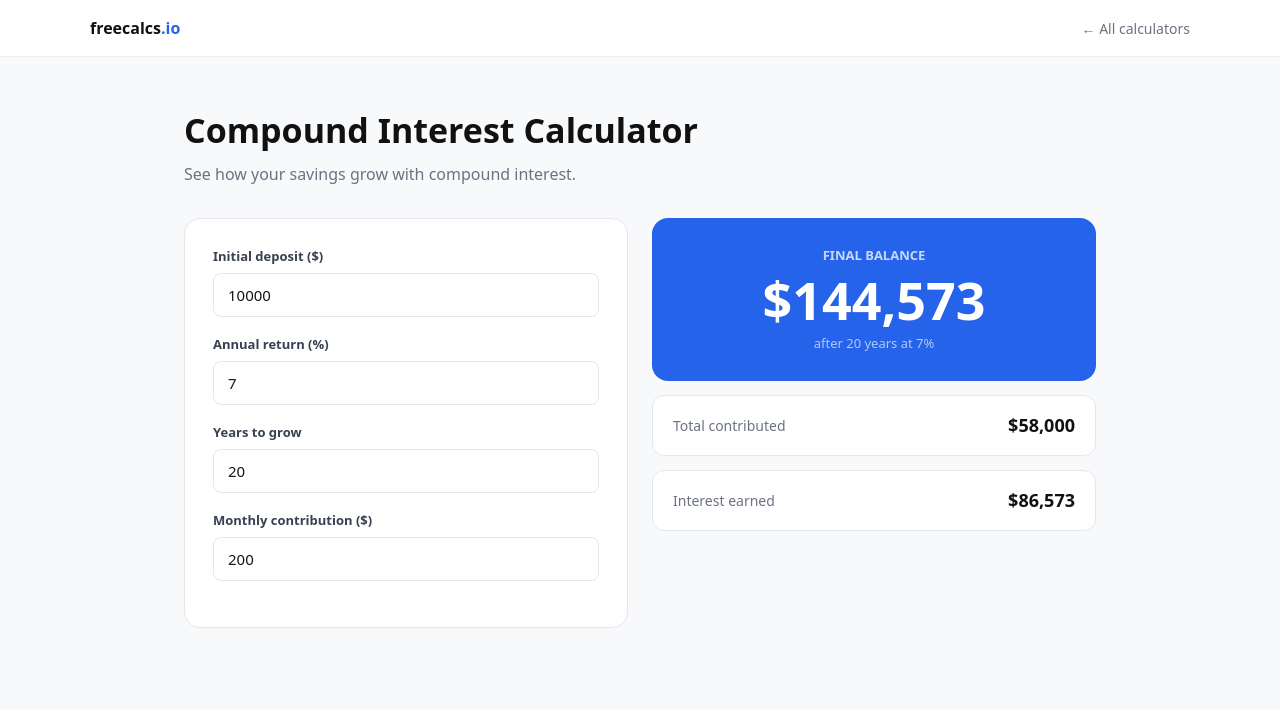
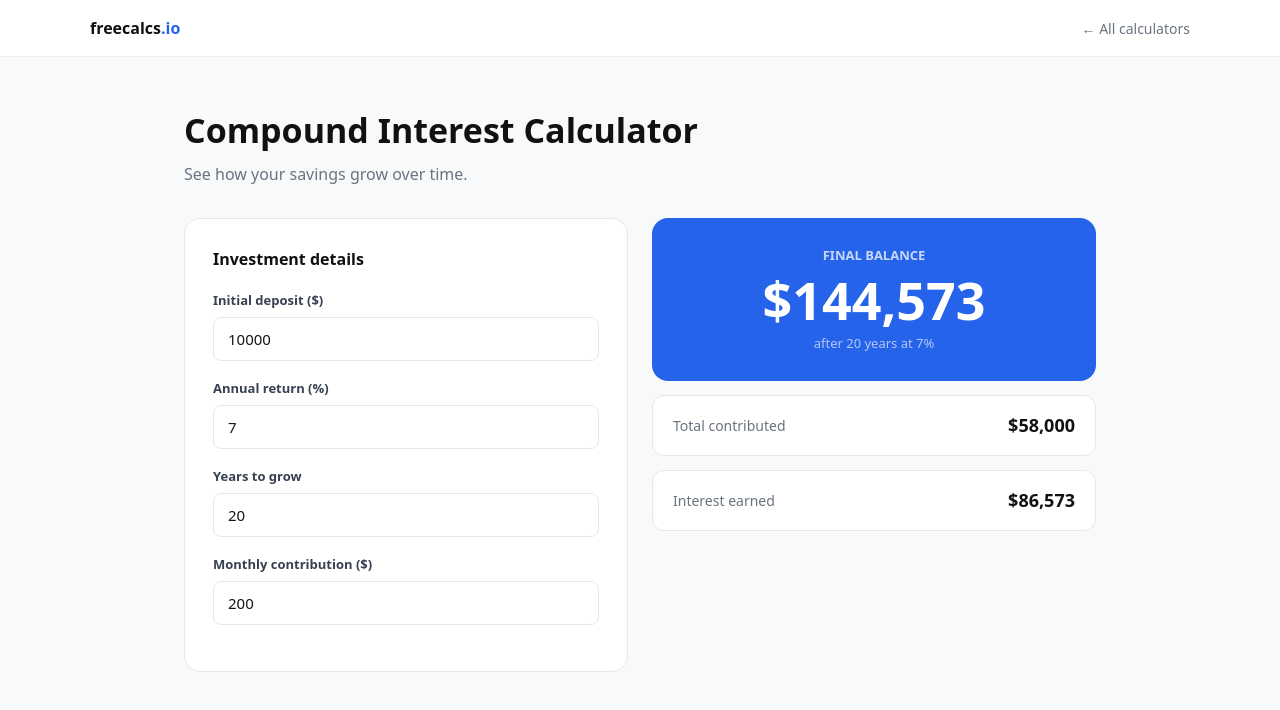
Before and after one commit to Tunjilor/freecalcs, a Next.js app: page /compound-interest in a window 1280 px wide. Shown: the top 710 px of the page. Built offline with nearby package versions, Linux system fonts and the light colour scheme.

Commit message:
fix compound interest

```diff
--- a/src/app/compound-interest/page.tsx
+++ b/src/app/compound-interest/page.tsx
@@ -1,51 +1,61 @@
 "use client";
 import { useState } from "react";
 import Link from "next/link";
+
 export default function CompoundInterest() {
   const [principal, setPrincipal] = useState("10000");
   const [rate, setRate] = useState("7");
   const [years, setYears] = useState("20");
   const [monthly, setMonthly] = useState("200");
-  const p = parseFloat(principal)||0;
-  const r = parseFloat(rate)||0;
-  const y = parseFloat(years)||0;
-  const m = parseFloat(monthly)||0;
-  const mr = r/100/12;
-  const n = y*12;
-  const total = mr > 0 ? p*Math.pow(1+mr,n) + m*((Math.pow(1+mr,n)-1)/mr) : p + m*n;
-  const contributed = p + m*n;
+
+  const p = parseFloat(principal) || 0;
+  const r = parseFloat(rate) || 0;
+  const y = parseFloat(years) || 0;
+  const m = parseFloat(monthly) || 0;
+  const mr = r / 100 / 12;
+  const n = y * 12;
+  const total = mr > 0 ? p * Math.pow(1 + mr, n) + m * ((Math.pow(1 + mr, n) - 1) / mr) : p + m * n;
+  const contributed = p + m * n;
   const interest = total - contributed;
-  const fmt = (v:number) => v.toLocaleString("en-US",{style:"currency",currency:"USD",maximumFractionDigits:0});
+  const fmt = (v: number) => v.toLocaleString("en-US", { style: "currency", currency: "USD", maximumFractionDigits: 0 });
+
   return (
-    <main style={{minHeight:"100vh",background:"#f8f9fb",fontFamily:"system-ui,sans-serif"}}>
-      <nav style={{background:"#fff",borderBottom:"1px solid #eee",padding:"0 24px"}}>
-        <div style={{maxWidth:1100,margin:"0 auto",height:56,display:"flex",alignItems:"center",justifyContent:"space-between"}}>
-          <Link href="/" style={{textDecoration:"none"}}><b style={{color:"#111"}}>freecalcs</b><b style={{color:"#2563eb"}}>.io</b></Link>
-          <Link href="/" style={{color:"#6b7280",textDecoration:"none",fontSize:14}}>← All calculators</Link>
+    <main style={{ minHeight: "100vh", background: "#f8f9fb", fontFamily: "system-ui,sans-serif" }}>
+      <nav style={{ background: "#fff", borderBottom: "1px solid #eee", padding: "0 24px" }}>
+        <div style={{ maxWidth: 1100, margin: "0 auto", height: 56, display: "flex", alignItems: "center", justifyContent: "space-between" }}>
+          <Link href="/" style={{ textDecoration: "none" }}><b style={{ color: "#111" }}>freecalcs</b><b style={{ color: "#2563eb" }}>.io</b></Link>
+          <Link href="/" style={{ color: "#6b7280", textDecoration: "none", fontSize: 14 }}>← All calculators</Link>
         </div>
       </nav>
-      <section style={{maxWidth:960,margin:"0 auto",padding:"48px 24px 80px"}}>
-        <h1 style={{fontSize:34,fontWeight:800,color:"#111",marginBottom:6}}>Compound Interest Calculator</h1>
-        <p style={{color:"#6b7280",marginBottom:32,fontSize:16}}>See how your savings grow with compound interest.</p>
-        <div style={{display:"grid",gridTemplateColumns:"1fr 1fr",gap:24,alignItems:"start"}}>
-          <div style={{background:"#fff",borderRadius:16,border:"1px solid #e5e7eb",padding:28}}>
-            {[{label:"Initial deposit ($)",val:principal,set:setPrincipal},{label:"Annual return (%)",val:rate,set:setRate},{label:"Years to grow",val:years,set:setYears},{label:"Monthly contribution ($)",val:monthly,set:setMonthly}].map((f)=>(
-              <div key={f.label} style={{marginBottom:18}}>
-                <label style={{fontSize:13,fontWeight:600,color:"#374151",display:"block",marginBottom:6}}>{f.label}</label>
-                <input type="number" value={f.val} onChange={e=>f.set(e.target.value)} style={{width:"100%",padding:"10px 14px",borderRadius:8,border:"1px solid #e5e7eb",fontSize:15,boxSizing:"border-box"}}/>
+      <section style={{ maxWidth: 960, margin: "0 auto", padding: "48px 24px 80px" }}>
+        <h1 style={{ fontSize: 34, fontWeight: 800, color: "#111", marginBottom: 6 }}>Compound Interest Calculator</h1>
+        <p style={{ color: "#6b7280", marginBottom: 32, fontSize: 16 }}>See how your savings grow over time.</p>
+        <div style={{ display: "grid", gridTemplateColumns: "1fr 1fr", gap: 24, alignItems: "start" }}>
+          <div style={{ background: "#fff", borderRadius: 16, border: "1px solid #e5e7eb", padding: 28 }}>
+            <h2 style={{ fontSize: 16, fontWeight: 700, color: "#111", marginBottom: 20 }}>Investment details</h2>
+            {[
+              { label: "Initial deposit ($)", val: principal, set: setPrincipal },
+              { label: "Annual return (%)", val: rate, set: setRate },
+              { label: "Years to grow", val: years, set: setYears },
+              { label: "Monthly contribution ($)", val: monthly, set: setMonthly },
+            ].map((f) => (
+              <div key={f.label} style={{ marginBottom: 18 }}>
+                <label style={{ fontSize: 13, fontWeight: 600, color: "#374151", display: "block", marginBottom: 6 }}>{f.label}</label>
+                <input type="number" value={f.val} onChange={e => f.set(e.target.value)}
+                  style={{ width: "100%", padding: "10px 14px", borderRadius: 8, border: "1px solid #e5e7eb", fontSize: 15, boxSizing: "border-box" }} />
               </div>
             ))}
           </div>
-          <div style={{display:"flex",flexDirection:"column",gap:14}}>
-            <div style={{background:"#2563eb",borderRadius:16,padding:28,textAlign:"center"}}>
-              <div style={{fontSize:13,color:"rgba(255,255,255,0.75)",marginBottom:8,fontWeight:600,textTransform:"uppercase"}}>Final balance</div>
-              <div style={{fontSize:52,fontWeight:800,color:"#fff",lineHeight:1}}>{fmt(total)}</div>
-              <div style={{fontSize:13,color:"rgba(255,255,255,0.65)",marginTop:8}}>after {years} years at {rate}%</div>
+          <div style={{ display: "flex", flexDirection: "column", gap: 14 }}>
+            <div style={{ background: "#2563eb", borderRadius: 16, padding: 28, textAlign: "center" }}>
+              <div style={{ fontSize: 13, color: "rgba(255,255,255,0.75)", marginBottom: 8, fontWeight: 600, textTransform: "uppercase" }}>Final balance</div>
+              <div style={{ fontSize: 52, fontWeight: 800, color: "#fff", lineHeight: 1 }}>{fmt(total)}</div>
+              <div style={{ fontSize: 13, color: "rgba(255,255,255,0.65)", marginTop: 8 }}>after {years} years at {rate}%</div>
             </div>
-            {[["Total contributed",fmt(contributed)],["Interest earned",fmt(interest)]].map(([l,v])=>(
-              <div key={String(l)} style={{background:"#fff",border:"1px solid #e5e7eb",borderRadius:12,padding:"16px 20px",display:"flex",justifyContent:"space-between",alignItems:"center"}}>
-                <span style={{fontSize:14,color:"#6b7280"}}>{l}</span>
-                <span style={{fontSize:18,fontWeight:700,color:"#111"}}>{v}</span>
+            {[["Total contributed", fmt(contributed)], ["Interest earned", fmt(interest)]].map(([l, v]) => (
+              <div key={l} style={{ background: "#fff", border: "1px solid #e5e7eb", borderRadius: 12, padding: "16px 20px", display: "flex", justifyContent: "space-between", alignItems: "center" }}>
+                <span style={{ fontSize: 14, color: "#6b7280" }}>{l}</span>
+                <span style={{ fontSize: 18, fontWeight: 700, color: "#111" }}>{v}</span>
               </div>
             ))}
           </div>
```
